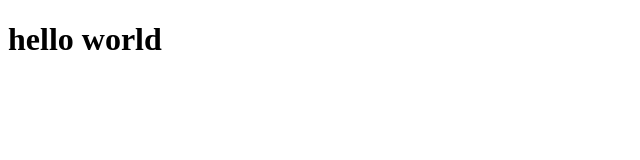
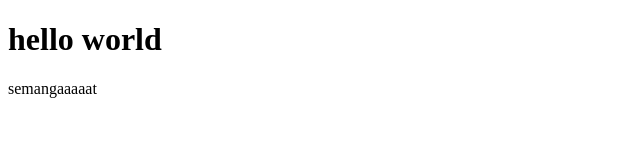
Before and after one commit to Dieva06/belajar-github, a plain HTML site: page index.html in a window 1280 px wide. Shown: the whole page, without its empty margins (0-640 px from the left). Drawn offline with Linux system fonts and the light colour scheme.

Commit message:
menambah paragraf

```diff
--- a/index.html
+++ b/index.html
@@ -7,5 +7,6 @@
 </head>
 <body>
     <h1>hello world</h1>
+    <p>semangaaaaat</p>
 </body>
 </html>
```
